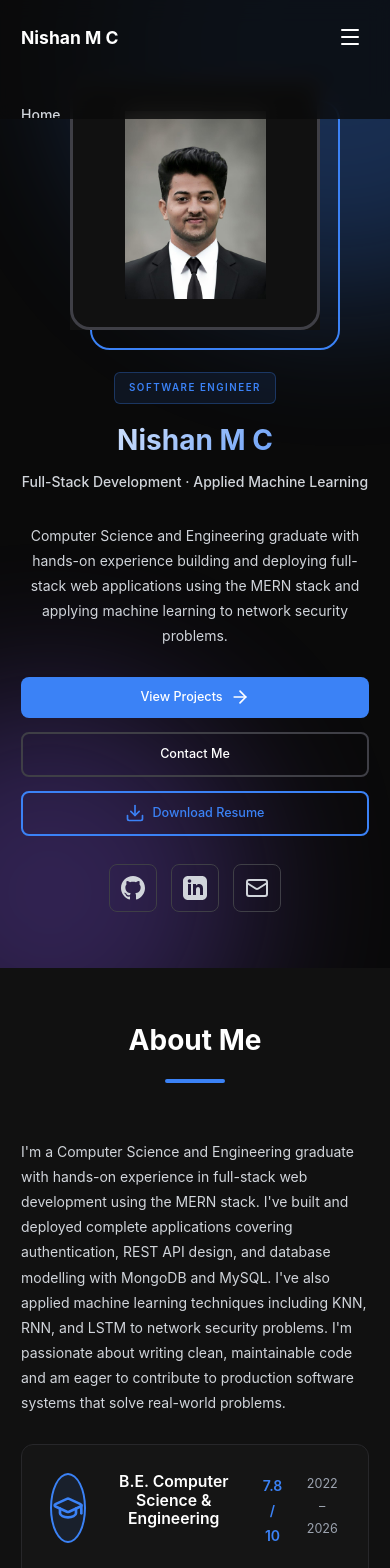
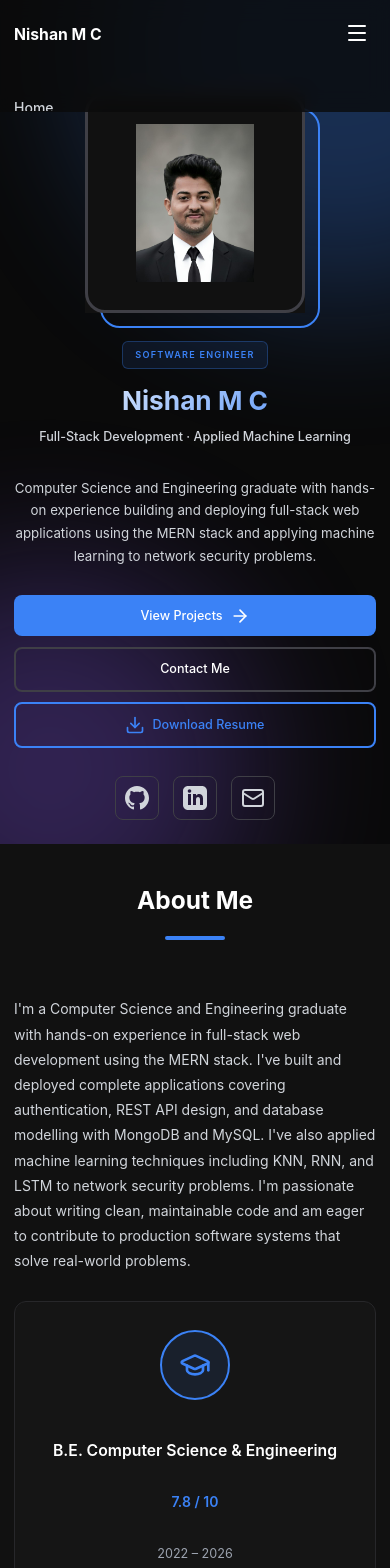
Before and after one commit to nishhh-07/nishan-portfolio, a React (Vite) app: page / in a window 390 px wide. Shown: the top 1568 px of the page. Built offline with nearby package versions, Linux system fonts and the light colour scheme.

Commit message:
Fix mobile responsiveness - improved layout and spacing for all screen sizes

```diff
--- a/src/components/Navigation.css
+++ b/src/components/Navigation.css
@@ -116,6 +116,10 @@
 
 /* Mobile Styles */
 @media (max-width: 968px) {
+  .nav-content {
+    padding: 1rem 0;
+  }
+
   .desktop-nav {
     display: none;
   }
@@ -156,5 +160,12 @@
   .mobile-nav .btn {
     margin-top: 0.5rem;
     justify-content: center;
+    width: 100%;
   }
 }
+
+@media (max-width: 640px) {
+  .nav-brand {
+    font-size: 1.125rem;
+  }
+}
--- a/src/index.css
+++ b/src/index.css
@@ -36,6 +36,7 @@
 html {
   scroll-behavior: smooth;
   font-size: 16px;
+  overflow-x: hidden;
 }
 
 body {
@@ -46,10 +47,14 @@ body {
   -webkit-font-smoothing: antialiased;
   -moz-osx-font-smoothing: grayscale;
   overflow-x: hidden;
+  width: 100%;
+  max-width: 100vw;
 }
 
 #root {
   min-height: 100vh;
+  overflow-x: hidden;
+  width: 100%;
 }
 
 /* Container */
@@ -57,18 +62,22 @@ body {
   max-width: 1200px;
   margin: 0 auto;
   padding: 0 var(--spacing-lg);
+  width: 100%;
 }
 
 .container-wide {
   max-width: 1400px;
   margin: 0 auto;
   padding: 0 var(--spacing-lg);
+  width: 100%;
 }
 
 /* Section Styling */
 section {
   padding: var(--spacing-3xl) 0;
   position: relative;
+  width: 100%;
+  overflow-x: hidden;
 }
 
 .section-title {
@@ -267,9 +276,36 @@ a:hover {
 }
 
 @media (max-width: 480px) {
+  html {
+    font-size: 14px;
+  }
+
+  h1 {
+    font-size: 2rem;
+  }
+
+  h2 {
+    font-size: 1.75rem;
+  }
+
+  .section-title {
+    font-size: 1.75rem;
+  }
+
   .btn {
     padding: 0.75rem 1.25rem;
     font-size: 0.9rem;
+    width: 100%;
+    justify-content: center;
+  }
+
+  .container,
+  .container-wide {
+    padding: 0 1rem;
+  }
+
+  section {
+    padding: 3rem 0;
   }
 }
 
--- a/src/sections/Contact.css
+++ b/src/sections/Contact.css
@@ -129,4 +129,32 @@ a.contact-value:hover {
     grid-template-columns: 1fr;
     gap: 2.5rem;
   }
+
+  .contact-intro {
+    font-size: 1rem;
+  }
 }
+
+@media (max-width: 640px) {
+  .contact-intro {
+    font-size: 0.95rem;
+    margin-bottom: 2rem;
+  }
+
+  .contact-item {
+    gap: 1rem;
+  }
+
+  .contact-icon {
+    width: 48px;
+    height: 48px;
+  }
+
+  .cta-card {
+    padding: 2rem 1.5rem;
+  }
+
+  .cta-title {
+    font-size: 1.5rem;
+  }
+}
--- a/src/sections/Education.css
+++ b/src/sections/Education.css
@@ -66,5 +66,25 @@
 @media (max-width: 768px) {
   .education-grid {
     grid-template-columns: 1fr;
+    gap: 1.5rem;
+  }
+
+  .education-card {
+    padding: 1.5rem;
   }
 }
+
+@media (max-width: 480px) {
+  .education-card {
+    flex-direction: column;
+    align-items: center;
+    text-align: center;
+    padding: 1.25rem;
+  }
+
+  .education-icon-wrapper {
+    width: 55px;
+    height: 55px;
+    margin-bottom: 1rem;
+  }
+}
--- a/src/sections/Experience.css
+++ b/src/sections/Experience.css
@@ -122,6 +122,7 @@
   .timeline-item {
     grid-template-columns: 40px 1fr;
     gap: 1rem;
+    margin-bottom: 2rem;
   }
 
   .timeline-icon {
@@ -131,9 +132,38 @@
 
   .experience-header {
     flex-direction: column;
+    gap: 0.5rem;
   }
 
   .experience-duration {
     align-self: flex-start;
   }
+
+  .experience-title {
+    font-size: 1.125rem;
+  }
+
+  .experience-card {
+    padding: 1.5rem;
+  }
 }
+
+@media (max-width: 480px) {
+  .timeline-item {
+    grid-template-columns: 35px 1fr;
+    gap: 0.875rem;
+  }
+
+  .timeline-icon {
+    width: 35px;
+    height: 35px;
+  }
+
+  .experience-card {
+    padding: 1.25rem;
+  }
+
+  .experience-title {
+    font-size: 1rem;
+  }
+}
--- a/src/sections/Hero.css
+++ b/src/sections/Hero.css
@@ -5,6 +5,7 @@
   padding-top: 80px;
   position: relative;
   overflow: hidden;
+  width: 100%;
 }
 
 .hero-content {
@@ -196,9 +197,14 @@
 
 /* Responsive */
 @media (max-width: 968px) {
+  .hero {
+    padding-top: 100px;
+    padding-bottom: 2rem;
+  }
+
   .hero-content {
     grid-template-columns: 1fr;
-    gap: 3rem;
+    gap: 2rem;
     text-align: center;
   }
 
@@ -212,18 +218,34 @@
 
   .hero-label {
     justify-content: center;
+    display: inline-flex;
+    margin-left: auto;
+    margin-right: auto;
   }
 
   .hero-name {
     font-size: 2.5rem;
+    word-break: break-word;
   }
 
   .hero-role {
     font-size: 1.5rem;
   }
 
+  .hero-specialization {
+    font-size: 1rem;
+  }
+
   .hero-buttons {
     justify-content: center;
+    flex-direction: column;
+    width: 100%;
+    gap: 0.875rem;
+  }
+
+  .hero-buttons .btn {
+    width: 100%;
+    max-width: 100%;
   }
 
   .hero-social {
@@ -231,18 +253,35 @@
   }
 
   .image-wrapper {
-    width: 300px;
-    height: 300px;
+    width: 280px;
+    height: 280px;
+  }
+
+  .image-border {
+    top: 15px;
+    left: 15px;
   }
 }
 
 @media (max-width: 640px) {
+  .hero {
+    padding-top: 90px;
+    padding-bottom: 1.5rem;
+  }
+
+  .hero-label {
+    padding: 0.4rem 0.875rem;
+    margin-bottom: 1.25rem;
+  }
+
   .hero-label span {
-    font-size: 0.7rem;
+    font-size: 0.65rem;
+    letter-spacing: 1.2px;
   }
 
   .hero-name {
-    font-size: 2rem;
+    font-size: 1.875rem;
+    margin-bottom: 0.75rem;
   }
 
   .hero-role {
@@ -250,25 +289,25 @@
   }
 
   .hero-specialization {
-    font-size: 1rem;
+    font-size: 0.9rem;
   }
 
   .hero-description {
-    font-size: 1rem;
+    font-size: 0.95rem;
+    line-height: 1.7;
   }
 
   .hero-buttons {
-    flex-direction: column;
-    width: 100%;
-  }
-
-  .hero-buttons .btn {
-    width: 100%;
-    justify-content: center;
+    gap: 0.75rem;
   }
 
   .image-wrapper {
-    width: 250px;
-    height: 250px;
+    width: 220px;
+    height: 220px;
+  }
+
+  .social-link {
+    width: 44px;
+    height: 44px;
   }
 }
--- a/src/sections/Projects.css
+++ b/src/sections/Projects.css
@@ -161,16 +161,34 @@
 @media (max-width: 1200px) {
   .projects-grid {
     grid-template-columns: 1fr;
+    gap: 2rem;
   }
 }
 
 @media (max-width: 640px) {
+  .project-card {
+    margin: 0 -0.5rem;
+  }
+
+  .project-content {
+    padding: 1.5rem;
+  }
+
+  .project-title {
+    font-size: 1.25rem;
+  }
+
   .project-buttons {
     flex-direction: column;
+    gap: 0.75rem;
   }
 
   .project-buttons .btn {
     width: 100%;
     justify-content: center;
   }
+
+  .project-image {
+    height: 200px;
+  }
 }
--- a/src/sections/Skills.css
+++ b/src/sections/Skills.css
@@ -67,5 +67,30 @@
 @media (max-width: 768px) {
   .skills-grid {
     grid-template-columns: 1fr;
+    gap: 1.5rem;
+  }
+
+  .skill-category {
+    padding: 1.5rem;
+  }
+
+  .category-title {
+    font-size: 1.125rem;
   }
 }
+
+@media (max-width: 480px) {
+  .skill-category {
+    padding: 1.25rem;
+  }
+
+  .skill-item {
+    padding: 0.625rem;
+    font-size: 0.9rem;
+  }
+
+  .skill-icon {
+    width: 18px;
+    height: 18px;
+  }
+}
```
